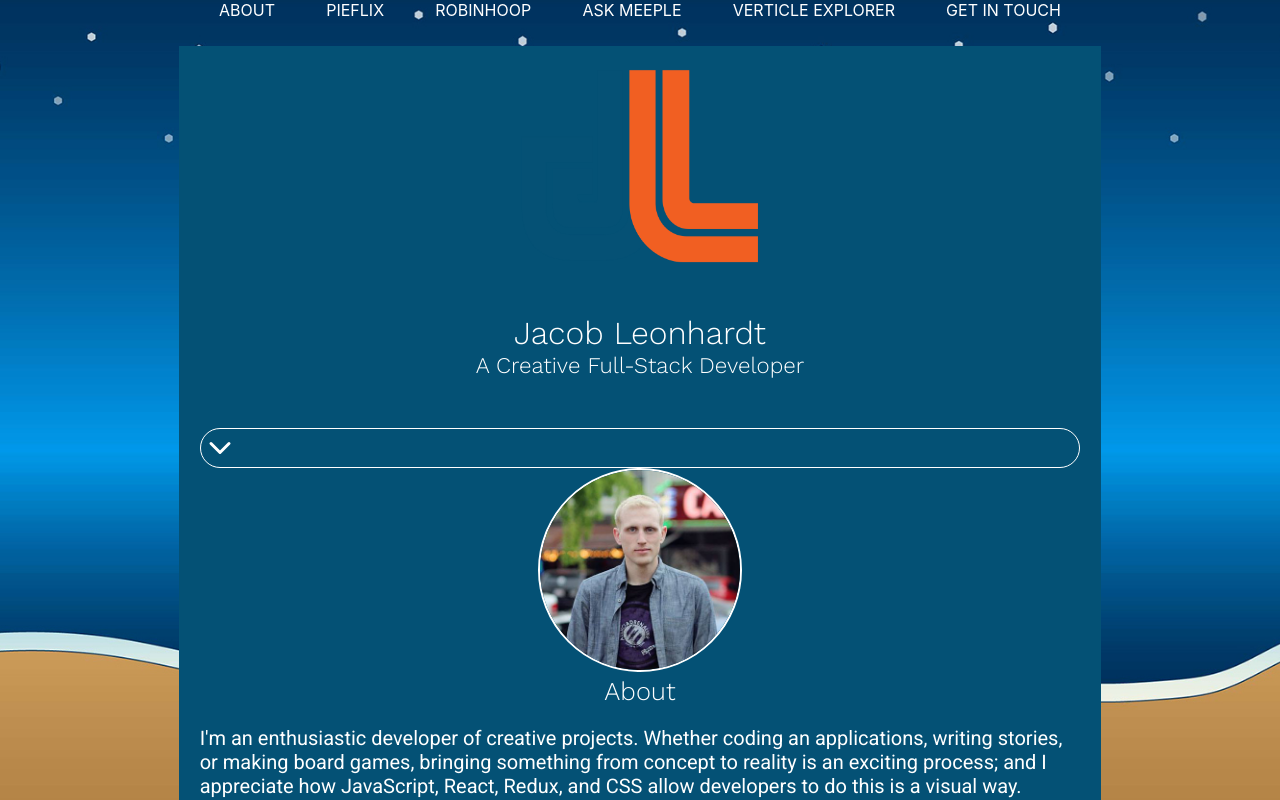
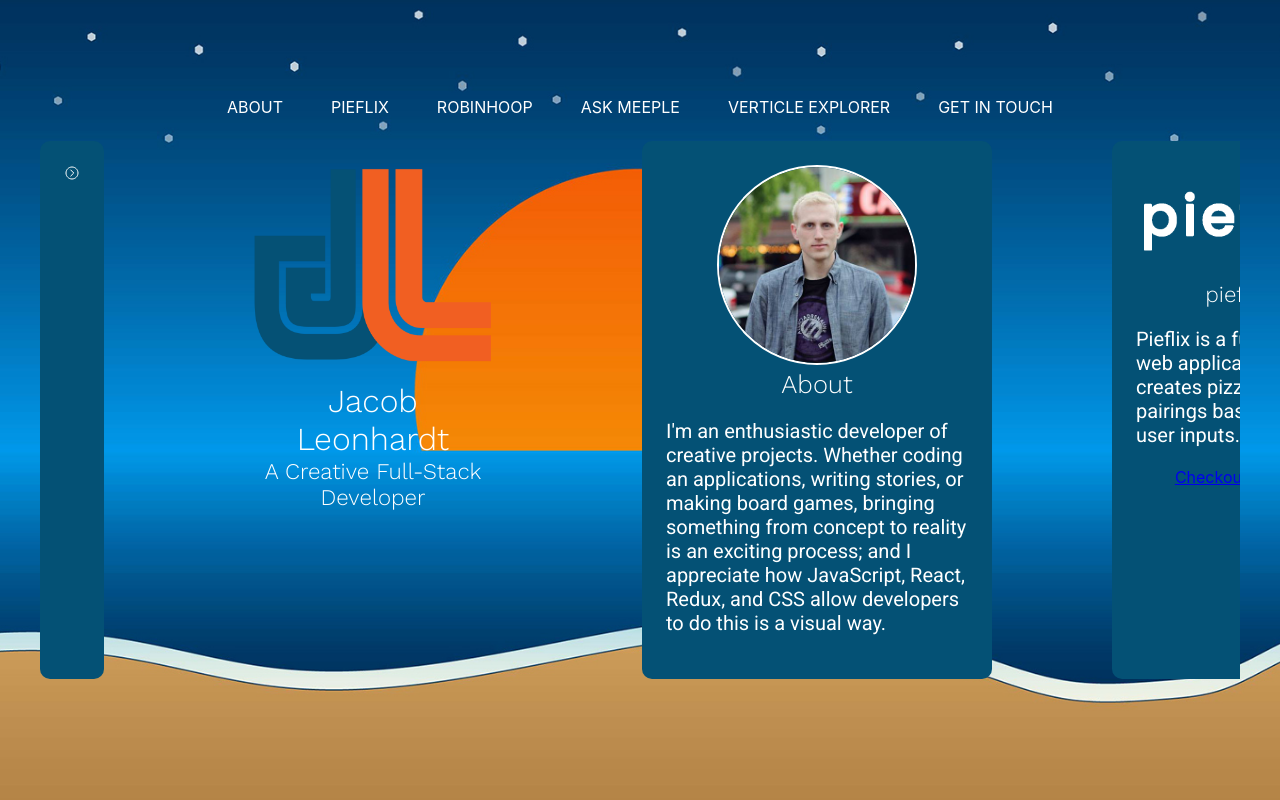
Before and after one commit to jacobleonhardt/portfolio, a React (Create React App) app in the folder portfolio/: page / in a window 1280 px wide. Built offline with nearby package versions, Linux system fonts and the light colour scheme.

Commit message:
horizontal slide layout initial setup

```diff
--- a/portfolio/src/components/greeting/greeting.js
+++ b/portfolio/src/components/greeting/greeting.js
@@ -9,7 +9,6 @@ const Greeting = () => {
             <h1>Jacob Leonhardt</h1>
             <h2>A Creative Full-Stack Developer</h2>
             <div className="space med"></div>
-            <a href="/#about" className="icon-link"><ion-icon name="chevron-down-outline"></ion-icon></a>
         </div>
     )
 }
--- a/portfolio/src/components/splash/landing.css
+++ b/portfolio/src/components/splash/landing.css
@@ -1,43 +1,43 @@
 .slider {
+    max-width: 1200px;
+    text-align: center;
+    overflow: hidden;
+}
+
+.slides {
     display: flex;
-    justify-content: space-between;
-    align-items: flex-start;
+
     overflow-x: auto;
     scroll-snap-type: x mandatory;
+
     scroll-behavior: smooth;
-    padding: 2% 0;
-    height: 100vh;
-    width: 80%;
-    margin: 0 auto;
-    height: auto;
-    color: #fff;
+    -webkit-overflow-scrolling: touch;
 }
 
-.slider::-webkit-scrollbar {
+.slides::-webkit-scrollbar {
     width: 10px;
     height: 10px;
-    margin-bottom: 5px;
 }
 
-.slider::-webkit-scrollbar-thumb {
+.slides::-webkit-scrollbar-thumb {
     background: #F35D06;
     border-radius: 10px;
 }
 
-.slider::-webkit-scrollbar-track {
+.slides::-webkit-scrollbar-track {
     background: transparent;
 }
 
-.slides {
+.slides > div {
+    scroll-snap-align: start;
+    padding: 2%;
+    margin: 2% 5%;
+    border-radius: 10px;
+    color: #fff;
+    background: #045175;
+    transform-origin: center center;
+    transition: transform 0.5s;
     position: relative;
+
     display: block;
-    /* width: 900px; */
-    background-color: #045175;
-    padding: 2%;
-    max-height: 800px;
-    margin: 0 5%;
-    scroll-snap-align: start;
-    transform-origin: center center;
-    transform: scale(1);
-    transition: transform 0.5s;
 }
--- a/portfolio/src/components/splash/landing.js
+++ b/portfolio/src/components/splash/landing.js
@@ -16,6 +16,7 @@ const Landing = () => {
             <Nav />
             <div className='slider'>
                 <div className='slides'>
+                    <div id='arrow' className="icon-link"><ion-icon name="chevron-forward-circle-outline"></ion-icon></div>
                     <Greeting />
                     <About />
                     <Pieflix />
--- a/portfolio/src/index.css
+++ b/portfolio/src/index.css
@@ -1,3 +1,7 @@
+* {
+  box-sizing: border-box;
+}
+
 html, body {
   height: 100%;
   overflow: hidden;
@@ -7,7 +11,7 @@ html, body {
 }
 
 body {
-  display: block;
+  display: flex;
   justify-content: center;
   align-items: center;
   margin: 0;
@@ -71,7 +75,6 @@ a.icon-link {
 a.icon-link:hover {
   transition: .5s;
   background-color: #F35D06;
-  border: 1px solid #F35D06;
 }
 
 .blue {
@@ -82,7 +85,7 @@ a.icon-link:hover {
   color: #F35D06;
 }
 
-#content {
+/* #content {
   text-align: center;
   overflow: hidden;
-}
+} */
```
